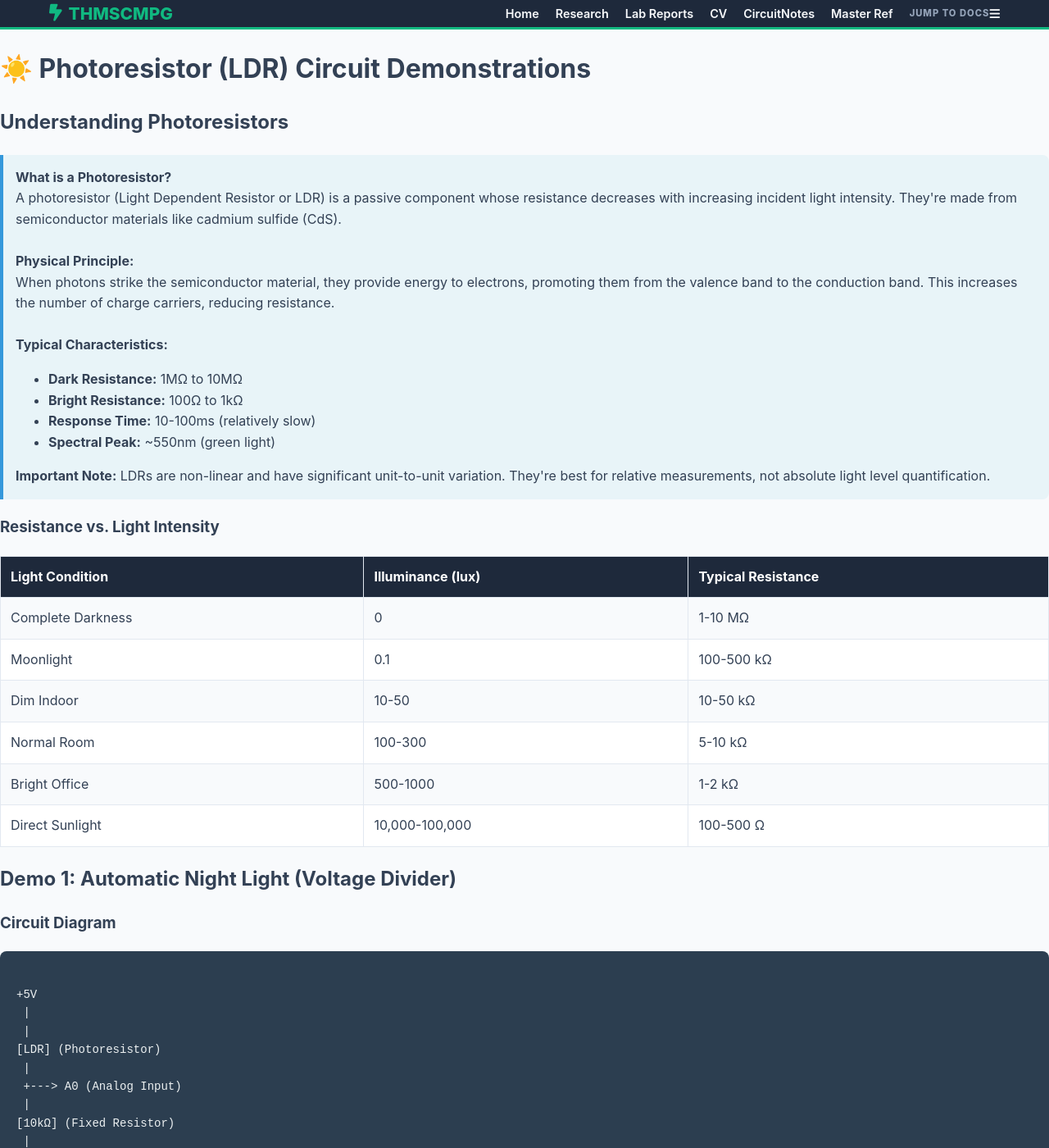
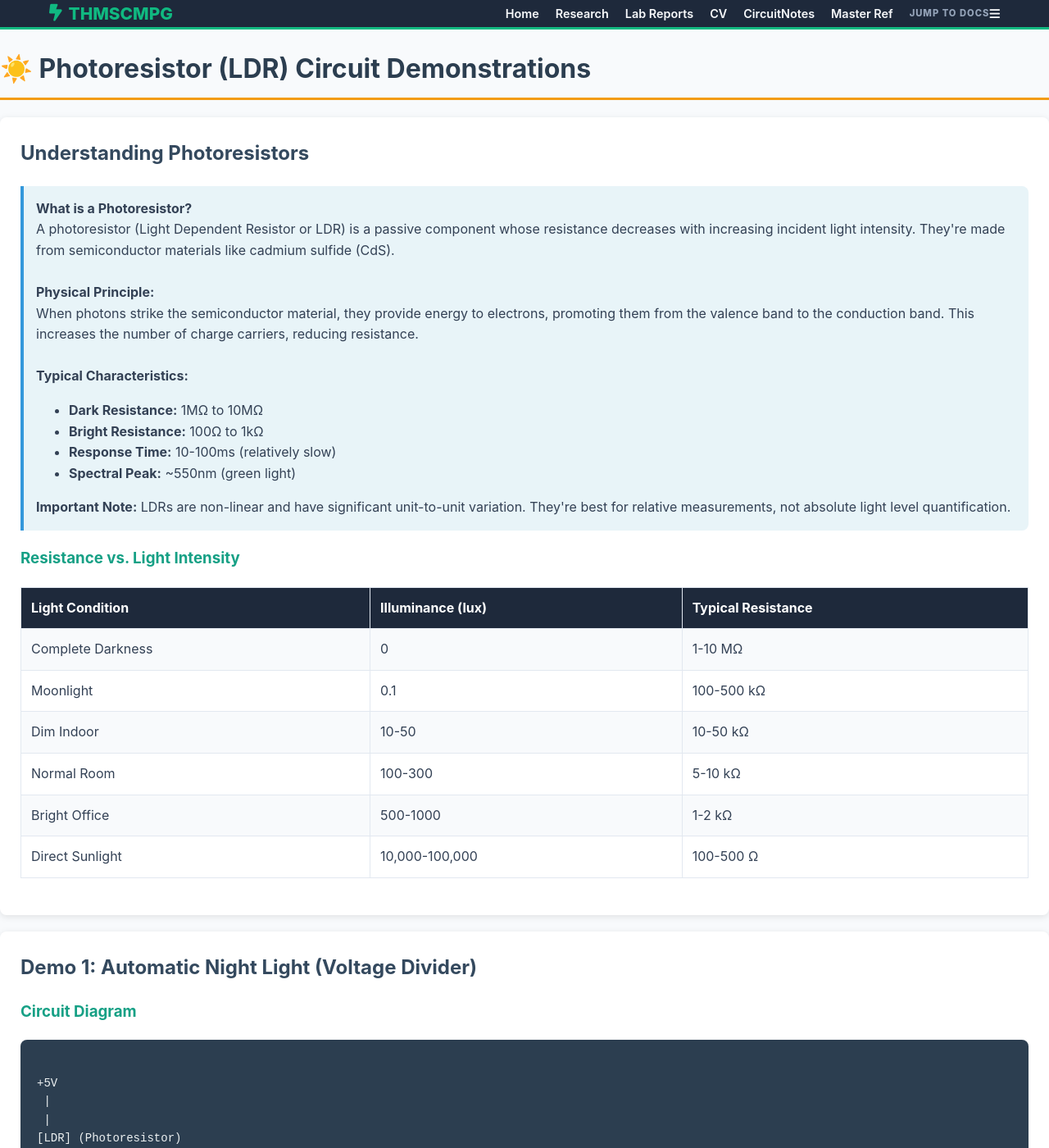
Before and after one commit to THMSCMPG/CircuitNotes, a Jekyll site: the page docs/photoresistor-demos.html, which Jekyll copies as it is, in a window 1280 px wide and 1400 px high. Shown: the whole window at 82% size. Built offline with Jekyll 4.4.1, drawn with Linux system fonts in a browser that asks for light colours.

Commit message:
Update photoresistor-demos.html

```diff
--- a/docs/photoresistor-demos.html
+++ b/docs/photoresistor-demos.html
@@ -4,8 +4,21 @@
 <meta charset="UTF-8">
 <meta name="viewport" content="width=device-width, initial-scale=1.0">
 <title>Photoresistor Demonstrations</title>
+<style>
+.demo-section {background: white; padding: 25px; margin: 20px 0; border-radius: 8px; box-shadow: 0 2px 8px rgba(0,0,0,0.1);}
+h1 {color: #2c3e50; border-bottom: 3px solid #f39c12; padding-bottom: 10px;}
+h2 {color: #34495e; margin-top: 0;}
+h3 {color: #16a085;}
+.circuit-diagram {background: #ecf0f1; padding: 20px; border-radius: 5px; font-family: 'Courier New', monospace; margin: 15px 0; overflow-x: auto;}
+.theory-box {background: #e8f4f8; padding: 15px; border-left: 4px solid #3498db; margin: 15px 0;}
+.math-box {background: #fef5e7; padding: 15px; border-left: 4px solid #f39c12; margin: 15px 0;}
+.code-section {background: #2c3e50; color: #ecf0f1; padding: 15px; border-radius: 5px; overflow-x: auto; margin: 15px 0;}
+table {width: 100%; border-collapse: collapse; margin: 15px 0;}
+th, td {border: 1px solid #bdc3c7; padding: 10px; text-align: left;}
+th {background: #34495e; color: white;}
+</style>
 <link rel="stylesheet" href="style.css">
-    <link rel="stylesheet" href="https://cdnjs.cloudflare.com/ajax/libs/font-awesome/6.4.0/css/all.min.css">
+<link rel="stylesheet" href="https://cdnjs.cloudflare.com/ajax/libs/font-awesome/6.4.0/css/all.min.css">
 </head>
 <body>
 <nav class="navbar">
```
